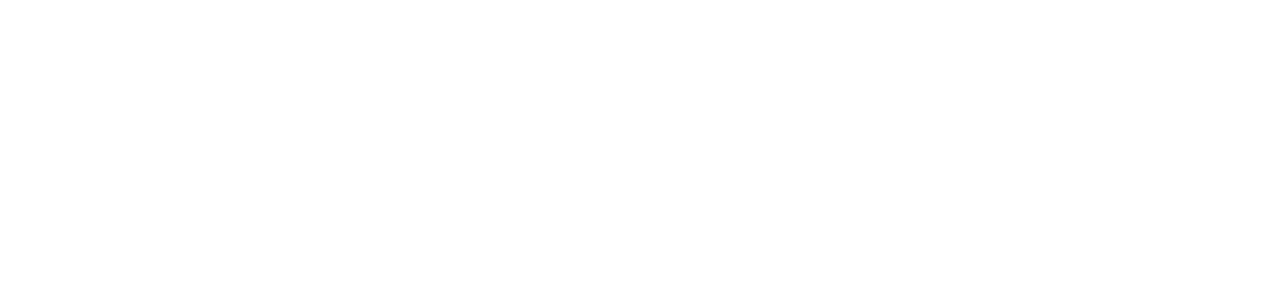
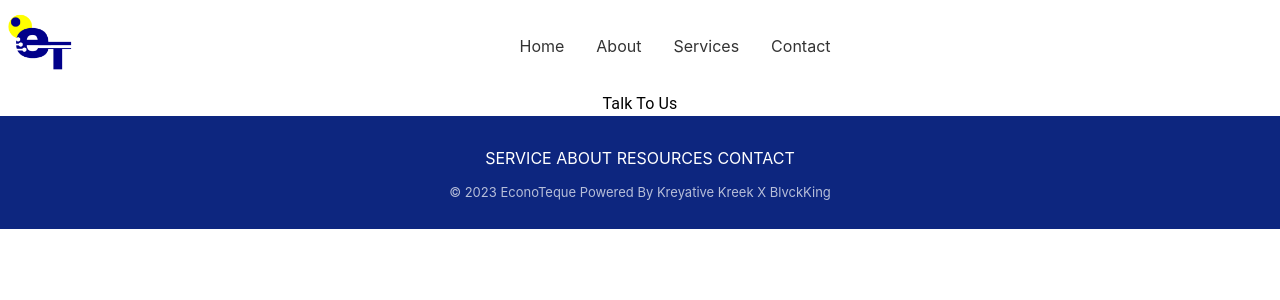
Before and after one commit to kgauzampe/econo, a React (Create React App) app: page /Contact in a window 1280 px wide. Before the commit this address had no page. Shown: the top 300 px of the page. Built offline with nearby package versions, Linux system fonts and the light colour scheme.

Commit message:
Contact Added

```diff
--- a/src/App.js
+++ b/src/App.js
@@ -7,6 +7,7 @@
 import Service4 from './Components/Service4/Service4';
 import './App.css';
 import Service3 from './Components/Service3/Service3';
+import Contact from './Components/Contact/Contact';
 
 function App() {
 
@@ -20,6 +21,7 @@
         <Route path="/Service2" element={<Service2/>} />
         <Route path="/Service3" element={<Service3/>} />
         <Route path="/Service4" element={<Service4/>} />
+        <Route path="/Contact" element={<Contact/>} />
         </Routes>
       </div>
     </Router>
--- /dev/null
+++ b/src/Components/Contact/Contact.js
@@ -0,0 +1,19 @@
+import React from "react";
+import Navbar from "../Navigation/Navigation/Nav";
+import Footer from "../Footer/footer";
+import { Typography } from "@mui/material";
+
+const Contact = () => {
+
+    return(
+        <div className="contact">
+            <Navbar/>
+            <div className="contact-con">
+            <Typography>Talk To Us</Typography>
+            </div>
+            <Footer/>
+        </div>
+    )
+
+}
+export default Contact;
--- a/src/Components/Navigation/Navigation/Nav.js
+++ b/src/Components/Navigation/Navigation/Nav.js
@@ -21,7 +21,7 @@
         <Link to="/">Home</Link>
         <Link to="/about">About</Link>
         <Link to="/Service1">Services</Link>
-        <Link to="/contact">Contact</Link>
+        <Link to="/Contact">Contact</Link>
       </div>
       <div className="nav-toggle" onClick={toggleNav}>
         <div className={`burger ${isNavOpen ? "toggle" : ""}`} />
```
Also changed, not shown: src/Components/Contact/Contact.css (added).
